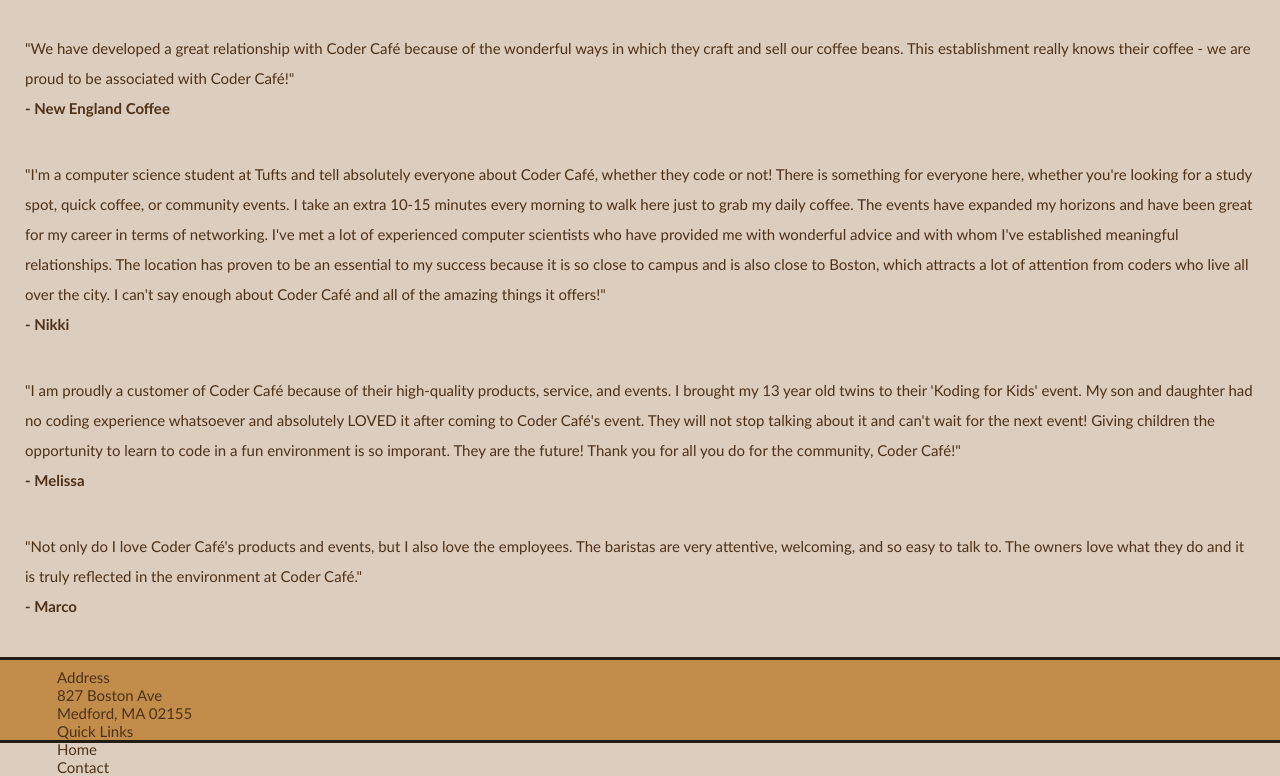
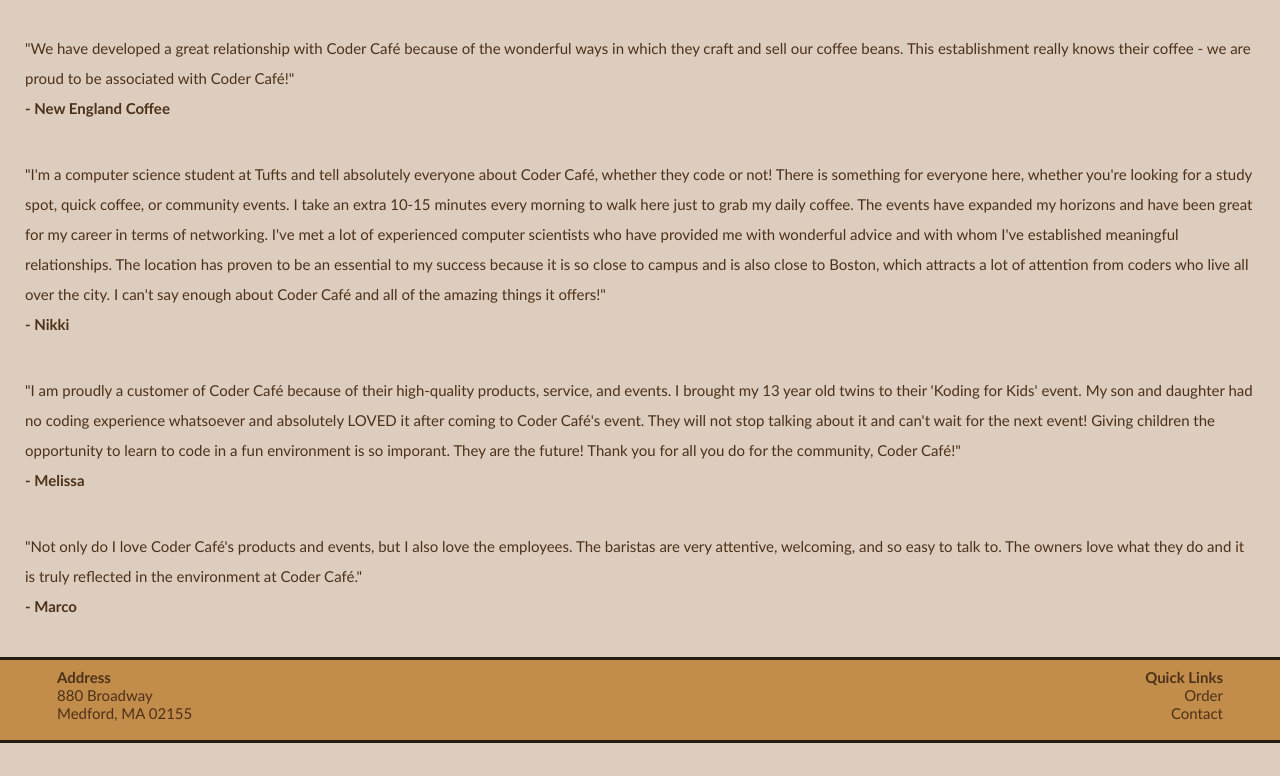
Before and after one commit to bethkrikorian/codercafe, a plain HTML site: page reviews.html in a window 1280 px wide. Shown: the part 2007-2783 px from the top of the page. After the commit the page ends 2750 px from the top, so only its background shows below. Drawn offline with nearby package versions, Linux system fonts and the light colour scheme.

Commit message:
Update reviews.html

```diff
--- a/reviews.html
+++ b/reviews.html
@@ -255,14 +255,14 @@
   </p>
   <br><br>
 	  <footer>
-    <div> <!-- address -->
-      <p>Address</p>
-      <p>827 Boston Ave</p>
+                <div class = "left"> <!-- address -->
+                    <p><b>Address</b></p>
+                    <p>880 Broadway</p>
                     <p>Medford, MA 02155</p>
                 </div>
-    <div> <!-- footer menu -->
-      <a><p>Quick Links</p></a>
-      <a><p>Home</p></a>
+                <div class = "right right-align"> <!-- footer menu -->
+                    <p><b>Quick Links</b></p>
+                    <a><p>Order</p></a>
                     <a><p>Contact</p></a>
                 </div>
     </footer>
```
Lines whose indentation alone changed are shown as unchanged.
